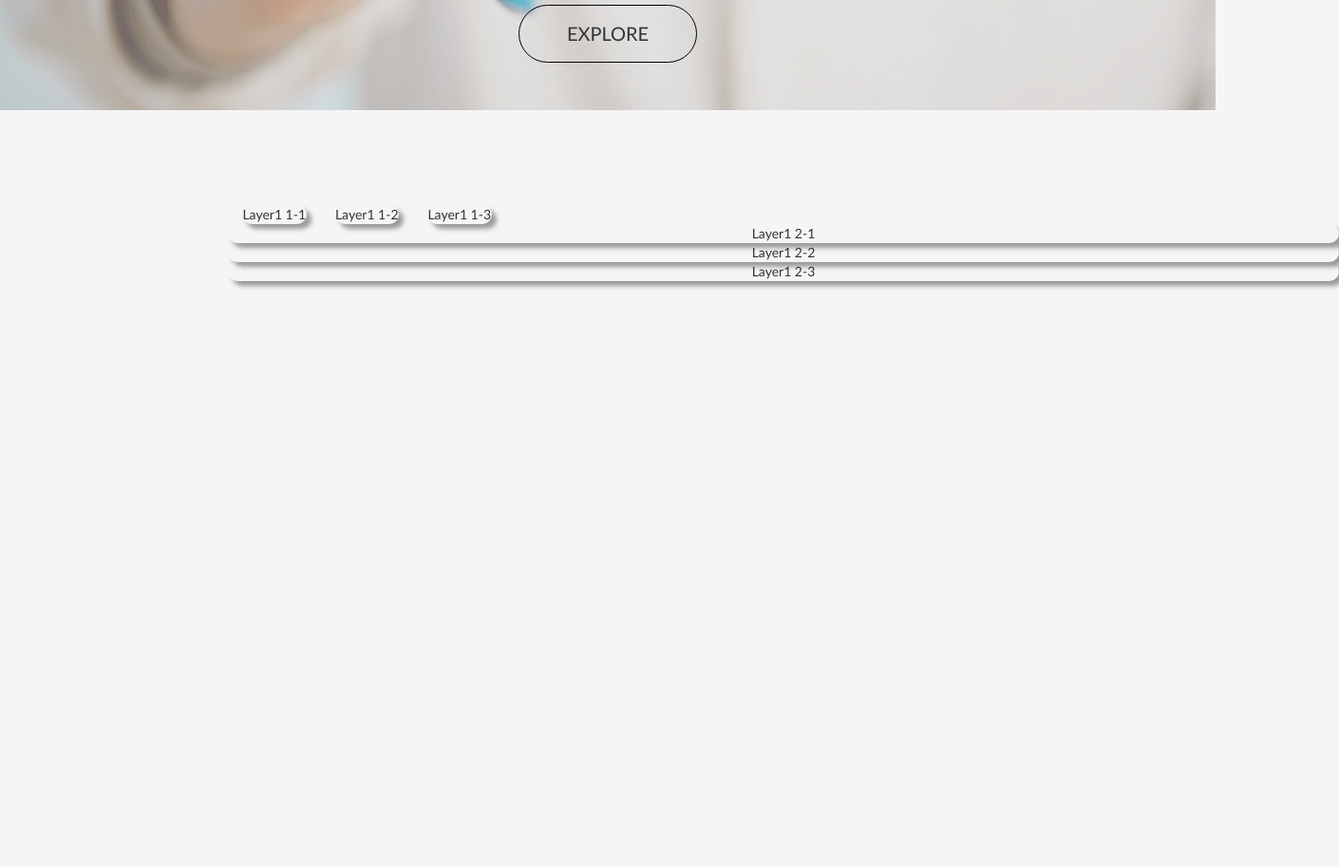
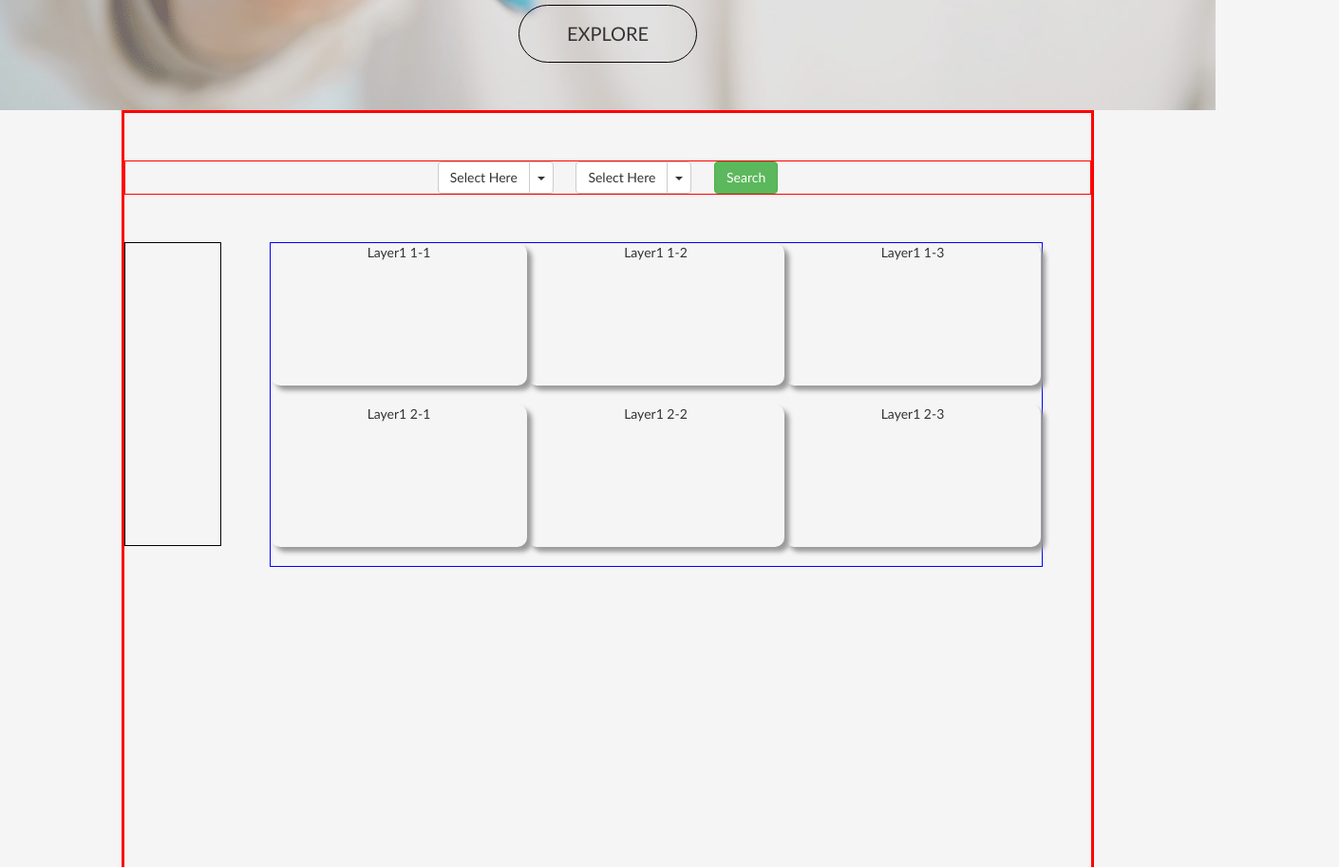
Before and after one commit to JINGJINGTANG/IDPC-web-tool, a plain HTML site: page index.html in a window 1280 px wide. Shown: the part 684-1597 px from the top of the page at 95% size, 1410 px wide, since content can reach past the window. Drawn offline with nearby package versions, Linux system fonts and the light colour scheme.

Commit message:
Added search bar

```diff
--- a/index.html
+++ b/index.html
@@ -32,50 +32,64 @@
 
 		</div>
 
-<!-- 		<div id="search">
-                <select id="variables" class="btn">
-                    <option name="ts">Team Size</option>
-                    <option name="pls">Patient List Size</option>
-                    <option name="pr">Provider Remuneration</option>
-                </select>
-
-                <select id="outcomes" class="btn">
-                    <option name="ps">Patient Satisfaction</option>
-                    <option name="co">Collabration</option>
-                    <option name="db">Diabetes</option>
-                    <option name="as">Asthma</option>
-                </select>
-                <button type="button" class="btn btn-success" onclick="result()">Search</button>
-                <button type="button" class="btn btn-info" onclick="show()">View All</button>
-			</div> -->
-
 		<div id="wrapper">
-
-			<div id="layerOne">
-				<div class="container">
-					<div class="row">
-						<div class="col-md-1">
-							<div class="entries">Layer1 1-1</div>
-						</div>
-						<div class="col-md-1">
-							<div class="entries">Layer1 1-2</div>
-						</div>
-						<div class="col-md-1">
-							<div class="entries">Layer1 1-3</div>
-						</div>
-					</div>
-
-					<div class="row">
-						<div class="entries">Layer1 2-1
-						</div>
-						<div class="entries">Layer1 2-2
-						</div>
-						<div class="entries">Layer1 2-3
-						</div>
-					</div>
+			<!-- NOTE: Added temporarily. Need to be cleaned in the next steps -->
+			<div id="search" style="border: 1px solid red; text-align:center; margin: 5rem 0;">
+				<div class="btn-group" style="margin-right: 2rem">
+				  <button type="button" class="btn btn-default">Select Here</button>
+				  <button type="button" class="btn btn-default dropdown-toggle" data-toggle="dropdown" aria-haspopup="true" aria-expanded="false">
+				    <span class="caret"></span>
+				    <span class="sr-only">Toggle Dropdown</span>
+				  </button>
+				  <ul class="dropdown-menu">
+				  	<li class="dropdown-header">Team Process</li>
+				    <li><a href="#">Perception of Team Functioning</a></li>
+				    <li><a href="#">Measured Team Functioning</a></li>
+				    <li class="dropdown-header">Diabetes Care</li>
+				    <li><a href="#">Care Process</a></li>
+				    <li><a href="#">Patient Outcomes</a></li>
+				  </ul>
 				</div>
+				<!-- NOTE: Added temporarily. Need to be cleaned in the next steps -->
+				<div class="btn-group" style="margin-right: 2rem">
+				  <button type="button" class="btn btn-default">Select Here</button>
+				  <button type="button" class="btn btn-default dropdown-toggle" data-toggle="dropdown" aria-haspopup="true" aria-expanded="false">
+				    <span class="caret"></span>
+				    <span class="sr-only">Toggle Dropdown</span>
+				  </button>
+				  <ul class="dropdown-menu">
+				  	<li class="dropdown-header">Policies and Procedures</li>
+				    <li><a href="#">Clear Common Goals</a></li>
+				    <li><a href="#">Roles and Responsibilities</a></li>
+				    <li><a href="#">Process Guidelines</a></li>
+				    <li class="dropdown-header">Team Composition</li>
+				    <li><a href="#">Add a Nurse</a></li>
+				    <li><a href="#">Add a Pharmacist</a></li>
+				    <li><a href="#">Add a Dietician</a></li>
+				    <li class="dropdown-header">Provider Remuneration</li>
+				    <li><a href="#">FFS to Physician</a></li>
+				    <li><a href="#">Salaries to All</a></li>
+				    <li><a href="#">Other Mixed Remuneration</a></li>
+				  </ul>
+				</div>
+           		<button type="button" class="btn btn-success">Search</button>
 			</div>
 
+
+
+			<!-- NOTE: Added temporarily. Need to be cleaned in the next steps -->
+			<div style="border: 1px solid black; width: 10%; height: 320px; float: left; margin-right: 5%">
+
+			</div>
+			<div id="layerOne" style="border: 1px solid blue; width: 80%;text-align: center; float: left">
+				<div class="entries">Layer1 1-1</div>
+				<div class="entries">Layer1 1-2</div>
+				<div class="entries">Layer1 1-3</div>
+
+				<div class="entries">Layer1 2-1</div>
+				<div class="entries">Layer1 2-2</div>
+				<div class="entries">Layer1 2-3</div>
+			</div>
 
 			<div id="layerTwo">
 				<a><span aria-hidden="true">&larr;</span> Back</a>
@@ -86,6 +100,7 @@
 				<div class="entries"></div>
 				<div class="entries"></div>
 			</div>
+
 		</div>
 
 
--- a/webtool.css
+++ b/webtool.css
@@ -100,13 +100,10 @@ html, body {
 }*/
 
 #wrapper {
-
 	margin: auto;
-	max-width: 1000px;
+	max-width: 80%;
 	height: 600px;
-	/*border: 3px solid red;*/
-	padding-left: 10rem;
-	padding-top: 10rem;
+	border: 3px solid red;
 	height: 100%;
 }
 
@@ -127,13 +124,13 @@ html, body {
 }
 
 .entries {
-/*	min-height: 150px;
-	min-width: 25%;
+	display: inline-block;
+	min-height: 150px;
+	min-width: 33.3%;
 	float: left;
-	margin-right: 5rem;*/
 	box-shadow: 5px 5px 5px #999;
   	border-radius: 10px;
-/*	margin-top: 5rem;*/
+	margin-bottom: 2rem;
 	text-align: center;
 }
 
```
